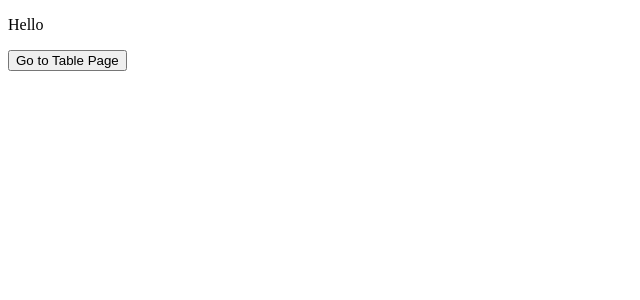
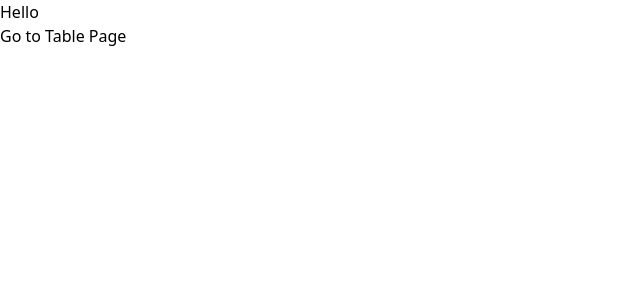
Before and after one commit to UTDallasEPICS/Support-Our-Scrubs-Noble-Award, a Nuxt app: page / in a window 1280 px wide. Shown: the top 300 px of the page, without its empty margins (0-640 px from the left). Built offline with nearby package versions, Linux system fonts and the light colour scheme.

Commit message:
Reconfigured Tailwind

```diff
--- /dev/null
+++ b/assets/css/main.css
@@ -0,0 +1,3 @@
+@tailwind base;
+@tailwind components;
+@tailwind utilities;
--- a/nuxt.config.ts
+++ b/nuxt.config.ts
@@ -1,5 +1,12 @@
 // https://nuxt.com/docs/api/configuration/nuxt-config
 export default defineNuxtConfig({
   compatibilityDate: '2024-04-03',
-  devtools: { enabled: true }
+  devtools: { enabled: true },
+  css: ['~/assets/css/main.css'],
+  postcss: {
+    plugins: {
+      tailwindcss: {},
+      autoprefixer: {},
+    },
+  },
 })
--- a/package.json
+++ b/package.json
@@ -11,9 +11,11 @@
   },
   "devDependencies": {
     "@types/node": "^22.6.1",
+    "autoprefixer": "^10.4.20",
     "nodemon": "^3.1.7",
+    "postcss": "^8.4.49",
     "prisma": "^5.20.0",
-    "tailwindcss": "^3.4.10",
+    "tailwindcss": "^3.4.14",
     "ts-node": "^10.9.2",
     "typescript": "^5.6.2"
   },
--- a/tailwind.config.js
+++ b/tailwind.config.js
@@ -1,6 +1,8 @@
 /** @type {import('tailwindcss').Config} */
-module.exports = {
-  content: [],
+export default {
+  content: [
+    "./pages/**/*.vue",
+  ],
   theme: {
     extend: {},
   },
```
Also changed, not shown: 1 other file (tests, documents, lock files or other folders).
